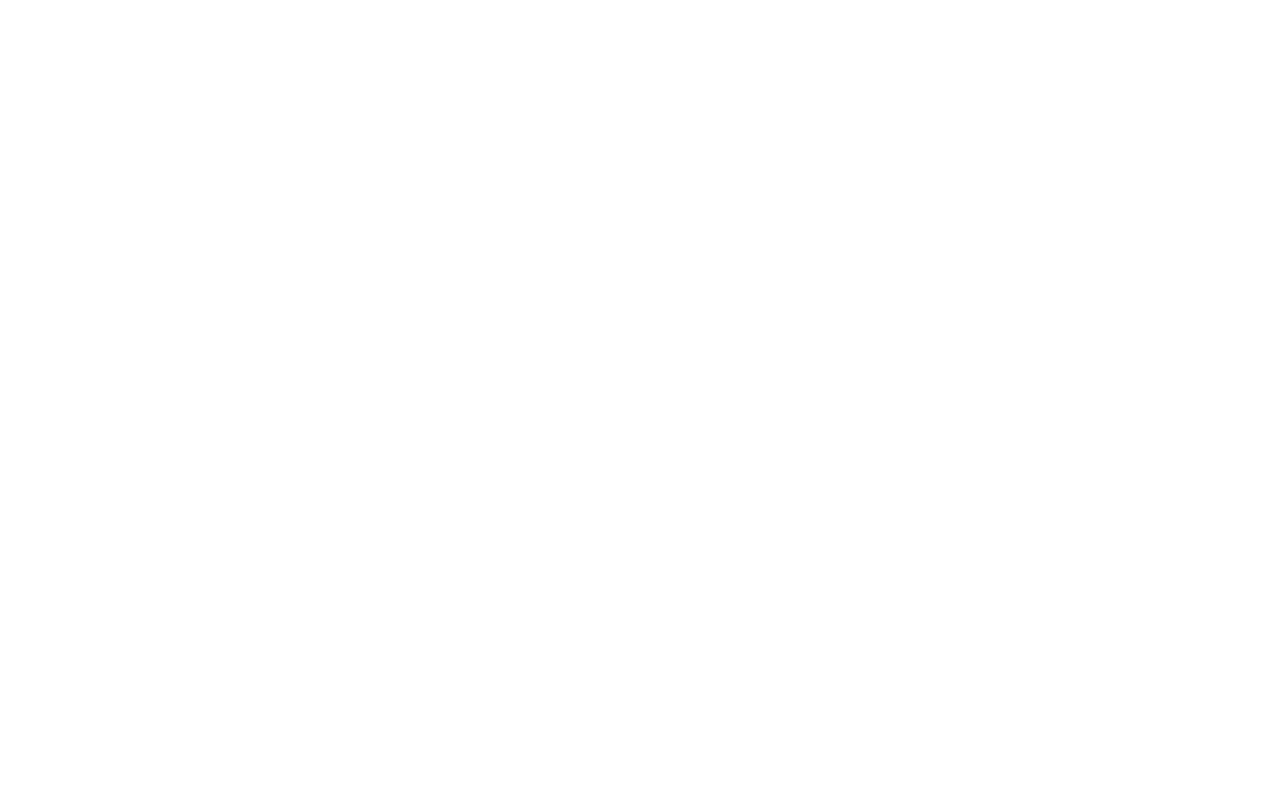
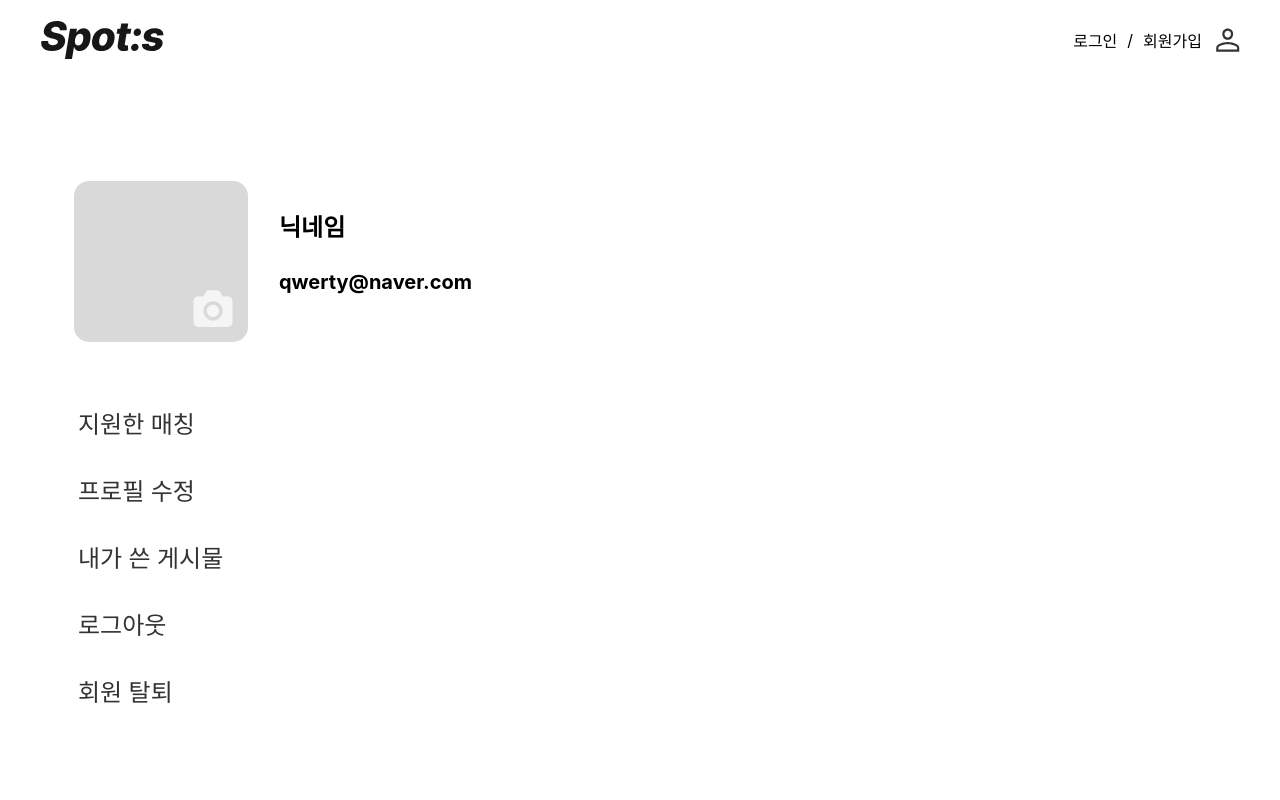
Before and after one commit to KMU-WINK/spots-client, a React (Vite) app: page /mypage in a window 1280 px wide. Before the commit this address had no page. Shown: the top 800 px of the page. Built offline with nearby package versions, Linux system fonts and the light colour scheme.

Commit message:
[SPT-08] feat. 마이페이지 메뉴 구현
- 마이페이지 메뉴 라디오 형식으로 구현
- 선택된 페이지가 조건부 렌더링되도록 구현 (임시)

```diff
--- a/src/App.jsx
+++ b/src/App.jsx
@@ -1,5 +1,6 @@
 import React from 'react';
 import MainPage from './pages/Main';
+import MyPage from './pages/MyPage';
 import { BrowserRouter, Routes, Route } from 'react-router-dom';
 
 const App = () => {
@@ -7,6 +8,7 @@
     <BrowserRouter>
       <Routes>
         <Route path="/" element={<MainPage />} />
+        <Route path="/mypage" element={<MyPage />} />
       </Routes>
     </BrowserRouter>
   );
--- /dev/null
+++ b/src/pages/MyPage/index.jsx
@@ -0,0 +1,78 @@
+import React, { useState, useEffect } from 'react';
+import * as styled from './styles';
+import Header from '../../components/Header';
+import Footer from '../../components/Footer';
+
+const MyPage = () => {
+  const [currMenu, setCurrMenu] = useState(null);
+  const [prevMenu, setPrevMenu] = useState(null);
+
+  const handleClickMenu = e => {
+    setCurrMenu(e.target.id);
+  };
+
+  useEffect(
+    e => {
+      if (currMenu !== null) {
+        const curr = document.getElementById(currMenu);
+        curr.style.fontWeight = '700';
+        curr.style.fontSize = '30px';
+        curr.style.color = '#FB1E53';
+      }
+      if (prevMenu !== null) {
+        const prev = document.getElementById(prevMenu);
+        prev.style.fontWeight = '500';
+        prev.style.fontSize = '24px';
+        prev.style.color = '#333333';
+      }
+      setPrevMenu(currMenu);
+    },
+    [currMenu],
+  );
+
+  return (
+    <styled.MyPage>
+      <Header />
+      <styled.MyPageContainer>
+        <styled.ProfileBox>
+          <styled.Profile>
+            <styled.Upload />
+          </styled.Profile>
+          <styled.UserInfo>
+            <styled.UserName>닉네임</styled.UserName>
+            <styled.UserMail>qwerty@naver.com</styled.UserMail>
+          </styled.UserInfo>
+        </styled.ProfileBox>
+        <styled.MenuBox>
+          <styled.MenuList>
+            <styled.Menu id="1" onClick={handleClickMenu}>
+              지원한 매칭
+            </styled.Menu>
+            <styled.Menu id="2" onClick={handleClickMenu}>
+              프로필 수정
+            </styled.Menu>
+            <styled.Menu id="3" onClick={handleClickMenu}>
+              내가 쓴 게시물
+            </styled.Menu>
+            <styled.Menu id="4" onClick={handleClickMenu}>
+              로그아웃
+            </styled.Menu>
+            <styled.Menu id="5" onClick={handleClickMenu}>
+              회원 탈퇴
+            </styled.Menu>
+          </styled.MenuList>
+          <styled.MenuContents>
+            {currMenu === '1' ? <div>지원한 매칭</div> : null}
+            {currMenu === '2' ? <div>프로필 수정</div> : null}
+            {currMenu === '3' ? <div>내가 쓴 게시물</div> : null}
+            {currMenu === '4' ? <div>로그아웃</div> : null}
+            {currMenu === '5' ? <div>회원 탈퇴</div> : null}
+          </styled.MenuContents>
+        </styled.MenuBox>
+      </styled.MyPageContainer>
+      <Footer />
+    </styled.MyPage>
+  );
+};
+
+export default MyPage;
--- /dev/null
+++ b/src/pages/MyPage/styles.jsx
@@ -0,0 +1,85 @@
+import styled from 'styled-components';
+import camera from '../../imgs/icon-camera-mono.svg';
+
+export const MyPage = styled.div`
+  display: flex;
+  flex-direction: column;
+  justify-content: center;
+  align-items: center;
+  width: 100%;
+  height: 100%;
+`;
+
+export const MyPageContainer = styled.div`
+  margin-top: 70px;
+  width: 1194px;
+`;
+
+export const ProfileBox = styled.div`
+  display: flex;
+`;
+
+export const Profile = styled.div`
+  margin: 31px;
+  position: relative;
+  width: 174px;
+  height: 161px;
+  border-radius: 15px;
+  background-color: #d9d9d9;
+`;
+
+export const Upload = styled.img.attrs({ src: camera })`
+  width: 44px;
+  height: 44px;
+  position: absolute;
+  top: 106px;
+  left: 117px;
+  cursor: pointer;
+`;
+
+export const UserInfo = styled.div`
+  margin: 31px 0px 0px 0px;
+  display: flex;
+  flex-direction: column;
+
+  div {
+    margin-top: 27px;
+  }
+`;
+
+export const UserName = styled.div`
+  font-size: 24px;
+  font-weight: 700;
+`;
+export const UserMail = styled.div`
+  font-size: 20px;
+  font-weight: 700;
+`;
+
+export const Menu = styled.div`
+  width: 170px;
+  border: 0;
+  outline: 0;
+  background: white;
+  cursor: pointer;
+  font-weight: 500;
+  font-size: 24px;
+  color: #333333;
+`;
+
+export const MenuList = styled.div`
+  margin: 32px 0px 0px 35px;
+  ${Menu}:not(:last-of-type) {
+    margin: 0px 0px 32px 0px;
+  }
+`;
+
+export const MenuContents = styled.div`
+  margin: 0px 0px 0px 32px;
+  widht: 990px;
+  height: 2000px; // 임시로 넣어두었습니다.
+`;
+
+export const MenuBox = styled.div`
+  display: flex;
+`;
```
Also changed, not shown: src/imgs/icon-camera-mono.svg (added).
